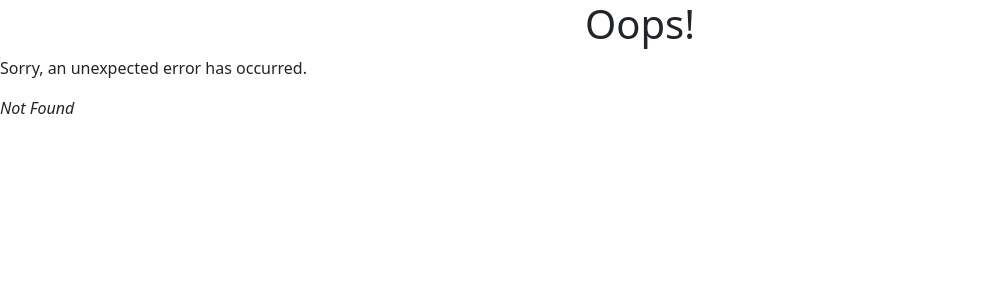
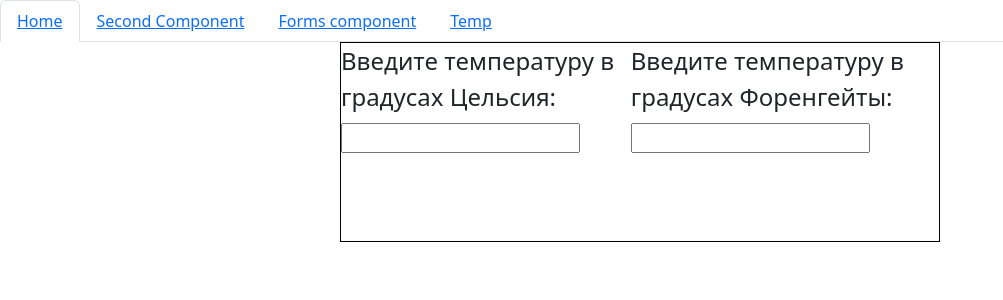
Before and after one commit to N1ph1l1m/React_practic, a React (Create React App) app in the folder React/my-app/: page /temp in a window 1280 px wide. Before the commit this address had no page. Shown: the top 300 px of the page, without its empty margins (0-1003 px from the left). Built offline with nearby package versions, Linux system fonts and the light colour scheme.

Commit message:
Update root

```diff
--- a/React/my-app/src/components/Calculator/calculator.jsx
+++ b/React/my-app/src/components/Calculator/calculator.jsx
@@ -1,14 +1,29 @@
 import React from "react";
 //import Boiling from "./boilingVerdict"
 import TemperatureInput from "./tempInput";
+import styled from "styled-components";
+
+
+
+const CalculatorWrap = styled.div`
+  width: 600px;
+  min-height: 200px;
+  border: 1px solid black;
+  margin:0px auto;
+  display:flex;
+  flex-direction:row;
+  justify-content: center;
+`;
+
+
 export default class Calculator extends React.Component{
 
     render(){
         return(
-           <>
+           <CalculatorWrap>
             <TemperatureInput scale ='c'/>
             <TemperatureInput scale = 'f'/>
-           </>
+           </CalculatorWrap>
         )
     }
 }
--- a/React/my-app/src/components/Router/root.jsx
+++ b/React/my-app/src/components/Router/root.jsx
@@ -1,15 +1,30 @@
 import React from "react";
 import { Outlet,Link } from "react-router-dom";
-import { Nav, NavItem, NavLink } from "reactstrap";
+import { Nav, NavItem, NavLink} from "reactstrap";
 
 
-export default function Root(){
+export default class Root extends React.Component{
+
+    constructor(props){
+        super(props);
+        this.state = {
+            active:1,
+        }
+        this.clickActive = this.clickActive.bind(this);
+
+    }
+    clickActive(){
+
+    }
+
+    render(){
         return (
+
             <>
-            <Nav justified tabs>
+                <Nav tabs>
               <NavItem>
                 <NavLink active>
-            <Link to={"/home"}>
+                <Link to={"/home"} onClick={this.clickActive}>
                     Home
                 </Link>
                 </NavLink>
@@ -30,8 +45,8 @@ export default function Root(){
               </NavItem>
               <NavItem>
                 <NavLink>
-            <Link to={"/"}>
-            Disabled Link
+                <Link to={"/temp"}>
+                Temp
                 </Link></NavLink>
               </NavItem>
             </Nav>
@@ -41,3 +56,6 @@ export default function Root(){
             </>
         );
     }
+
+
+}
--- a/React/my-app/src/components/app/app.jsx
+++ b/React/my-app/src/components/app/app.jsx
@@ -1,8 +1,5 @@
 import React from "react";
 import FirstComponent from "../FirstComponent/FirstComponent";
-import SecondComponent from "../SecondComponent/secondComponent";
-import FormsComponent from "../FormsComponent";
-import Calculator from "../Calculator";
 import { Container } from "reactstrap";
 import styled from "styled-components";
 
@@ -93,12 +90,6 @@ export default class App extends React.Component {
             {togleBG}
           </button>
         </Container>
-
-        <Container>
-        <br/>
-        <Calculator/>
-        </Container>
-
       </>
     );
   }
--- a/React/my-app/src/index.js
+++ b/React/my-app/src/index.js
@@ -9,6 +9,7 @@ import ErrorPage from './components/Router/errorPage';
 import FormsComponent from './components/FormsComponent';
 import App from './components/app/app';
 import Root from './components/Router/root';
+import Calculator from './components/Calculator';
 import SecondComponent from './components/SecondComponent/secondComponent';
 
 const router  = createBrowserRouter([
@@ -29,6 +30,10 @@ const router  = createBrowserRouter([
             path:"/form",
             element:<FormsComponent/>
         },
+        {
+            path:"/temp",
+            element:<Calculator/>
+        },
       ]
     },
 
@@ -39,10 +44,6 @@ const router  = createBrowserRouter([
 const root = ReactDOM.createRoot(document.getElementById('root'));
 root.render(
 <React.StrictMode>
-
-    <RouterProvider router={router}>
-    <Root/>
-    </RouterProvider>
-
+    <RouterProvider router={router}/>
 </React.StrictMode>
 );
```
Lines whose indentation alone changed are shown as unchanged.
